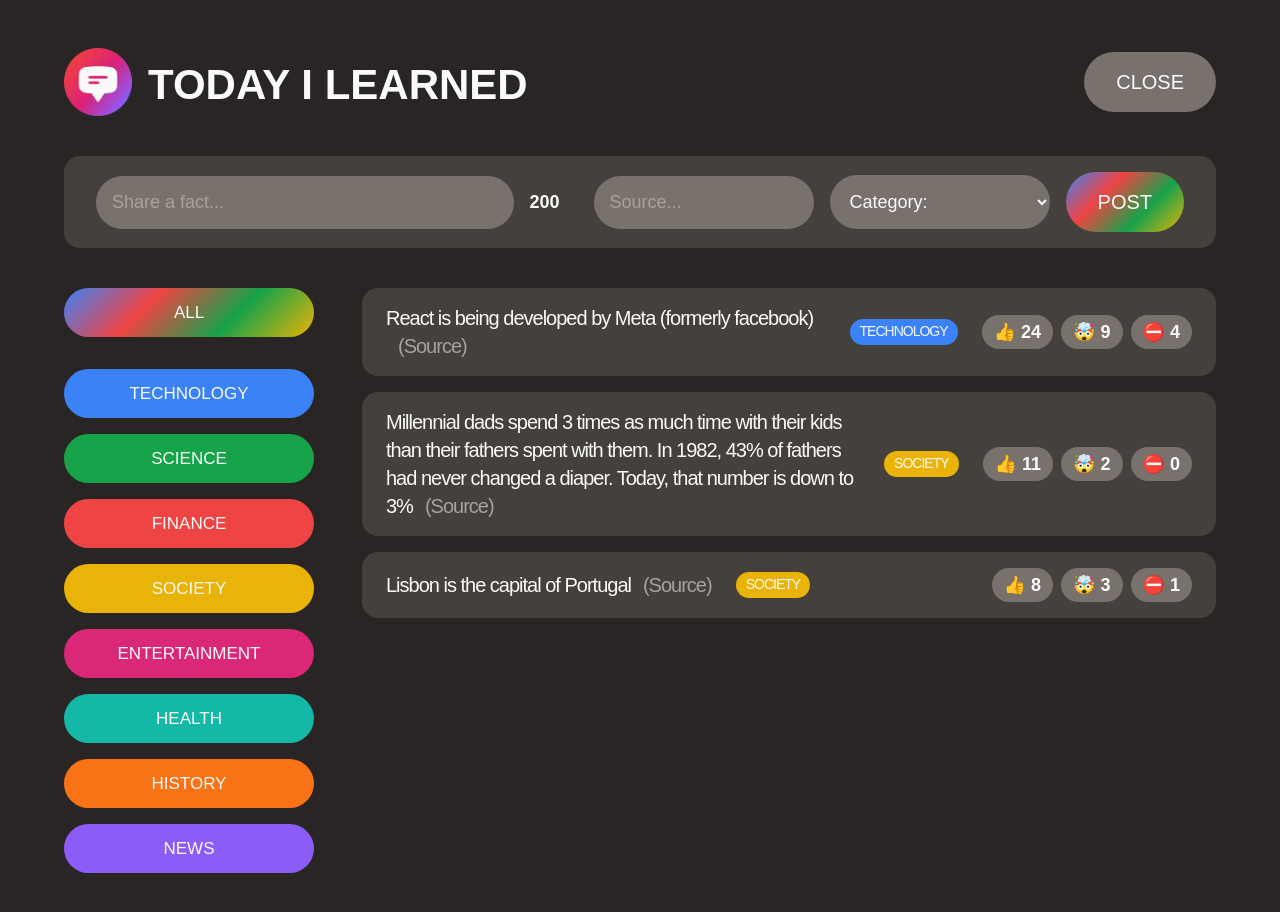
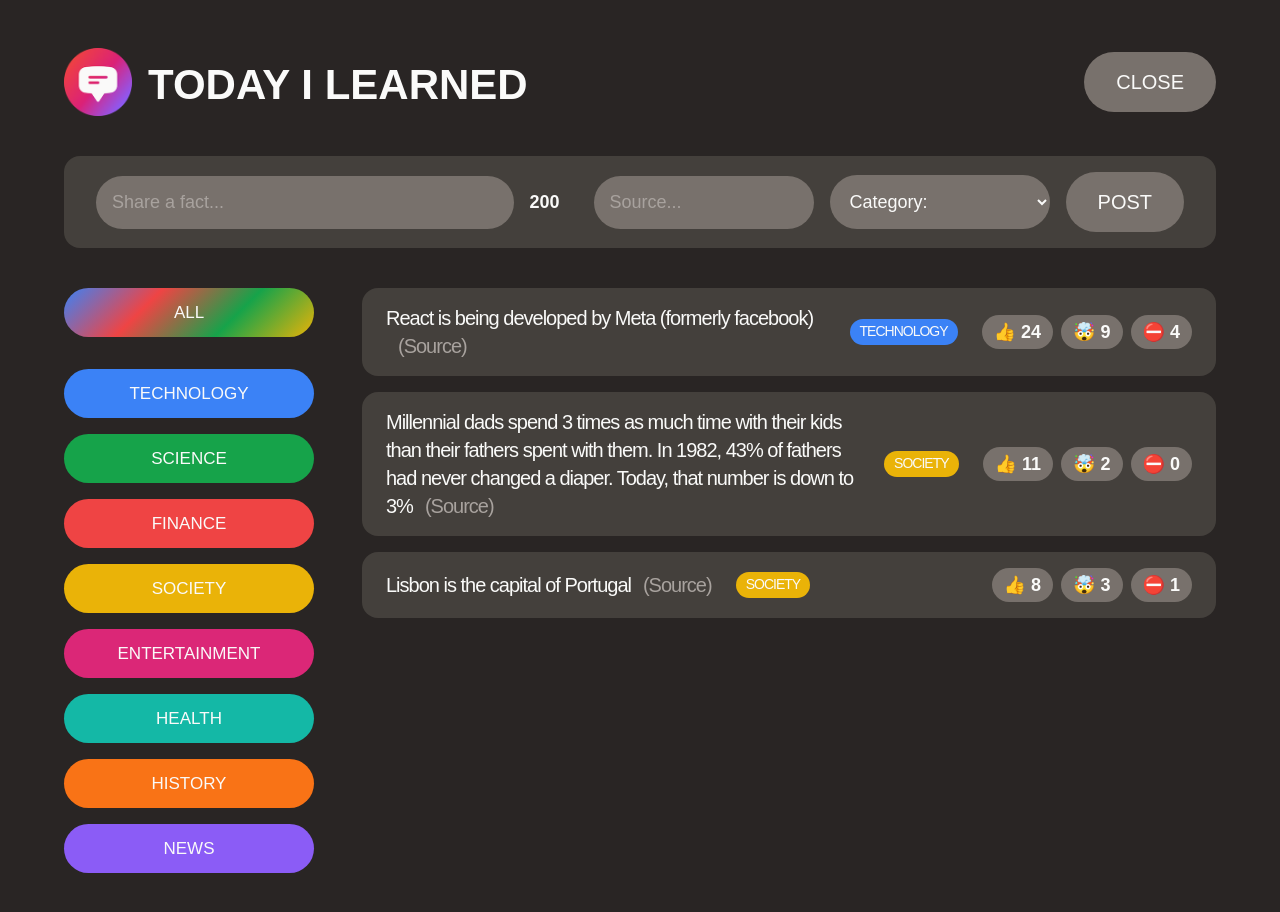
Before and after one commit to elibattistoni/facts-sharer-react-app, a React (Create React App) app in the folder facts-sharer-react-app/: page / in a window 1280 px wide. Both pictures are taken after a click on the button "SHARE A FACT". Shown: the top 912 px of the page. Built offline with nearby package versions, Linux system fonts and the light colour scheme; a web font is replaced by a local one.

Commit message:
Add category validation

```diff
--- a/facts-sharer-react-app/src/components/NewFactForm.js
+++ b/facts-sharer-react-app/src/components/NewFactForm.js
@@ -22,9 +22,12 @@ const NewFactForm = (props) => {
     const identifier = setTimeout(() => {
       console.log("check form validity");
       setFormIsValid(
-        enteredText.trim().length > 5 && enteredSource.includes("https://")
+        enteredText.trim().length > 5 &&
+          enteredSource.includes("https://") &&
+          CATEGORIES.some(
+            (cat) => cat.name.toLowerCase() === enteredCategory.toLowerCase()
+          )
       );
-      // TODO add category validation
     }, 500);
     return () => {
       console.log("cleanup");
@@ -43,6 +46,13 @@ const NewFactForm = (props) => {
     setEnteredCategory("default");
     setRemainingChars(200);
   };
+
+  let classNameButton = "btn btn-large";
+  if (formIsValid) {
+    classNameButton = `${classNameButton} btn--rainbow`;
+  } else {
+    classNameButton = `${classNameButton} btn--one-color btn-grey`;
+  }
 
   return (
     <form className={styles["fact-form"]} onSubmit={submitHandler}>
@@ -67,11 +77,7 @@ const NewFactForm = (props) => {
           </option>
         ))}
       </select>
-      <button
-        className="btn btn-large btn--rainbow"
-        type="submit"
-        disabled={!formIsValid}
-      >
+      <button className={classNameButton} type="submit">
         Post
       </button>
     </form>
```
